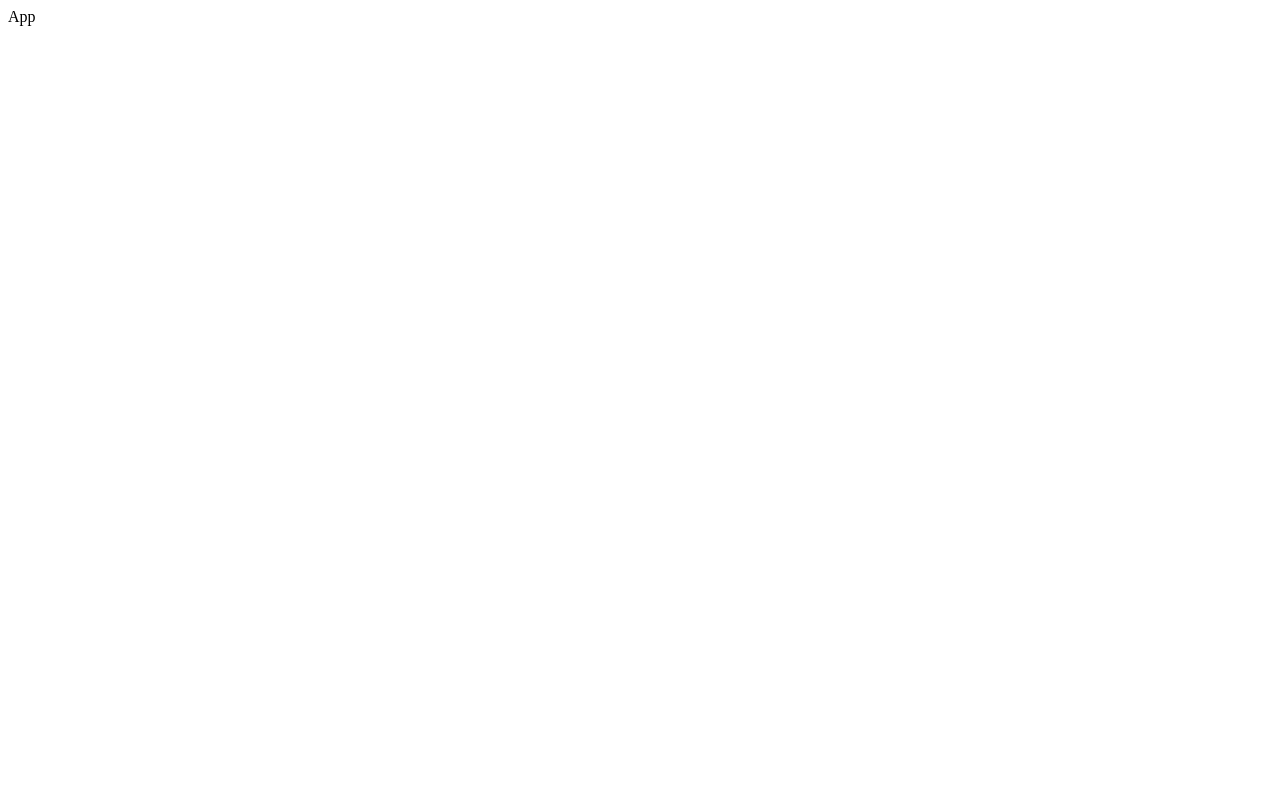
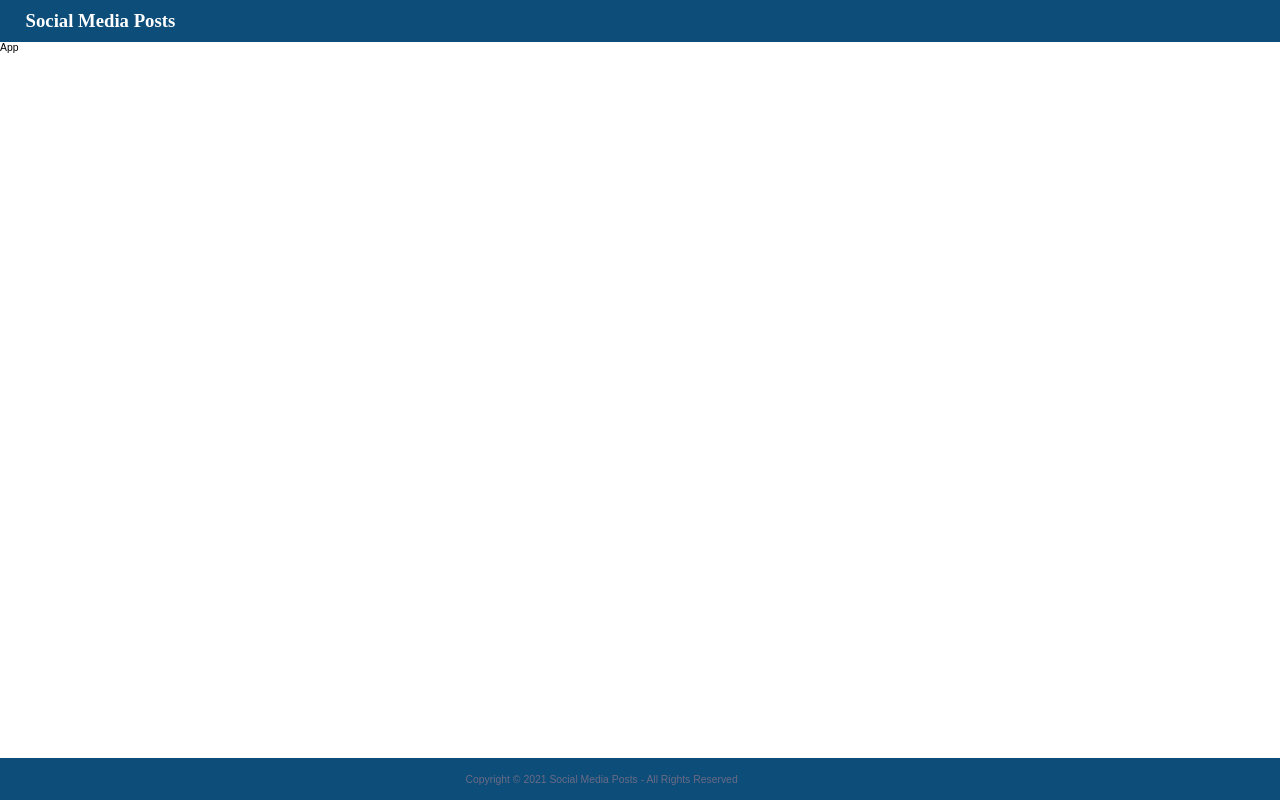
Before and after one commit to mohanedkohil11/social-media-posts, a React (Create React App) app: page / in a window 1280 px wide. Built offline with nearby package versions, Linux system fonts and the light colour scheme.

Commit message:
structuring the app

```diff
--- a/package.json
+++ b/package.json
@@ -6,8 +6,11 @@
     "@testing-library/jest-dom": "^5.11.4",
     "@testing-library/react": "^11.1.0",
     "@testing-library/user-event": "^12.1.10",
+    "axios": "^0.21.1",
+    "node-sass": "^6.0.0",
     "react": "^17.0.2",
     "react-dom": "^17.0.2",
+    "react-router-dom": "^5.2.0",
     "react-scripts": "4.0.3",
     "web-vitals": "^1.0.1"
   },
--- a/src/App.js
+++ b/src/App.js
@@ -1,8 +1,17 @@
+import React from 'react';
+import Footer from './components/layout/Footer';
+import Header from './components/layout/Header';
+import './styles/globals.scss';
+import './styles/layout.scss'
 function App() {
   return (
-    <div className="App">
-      App
-    </div>
+    <app>
+      <Header />
+      <appBody>
+        App
+      </appBody>
+      <Footer />
+    </app>
   );
 }
 
--- /dev/null
+++ b/src/components/layout/Footer.js
@@ -0,0 +1,12 @@
+import React from 'react'
+
+function Footer() {
+    return (
+        <footer>
+            <div className="container">
+                <p>Copyright © 2021 Social Media Posts - All Rights Reserved</p>
+            </div>
+        </footer>
+    )
+}
+export default Footer;
--- /dev/null
+++ b/src/components/layout/Header.js
@@ -0,0 +1,12 @@
+import React from 'react'
+
+function Header() {
+    return (
+        <header>
+            <div className="container">
+                <h1>  Social Media Posts  </h1>
+            </div>
+        </header>
+    )
+}
+export default Header;
--- /dev/null
+++ b/src/styles/globals.scss
@@ -0,0 +1,76 @@
+@import "./varibles.scss";
+
+html {
+  font-family: $mainFontFamily;
+  // this define what 1rem is ,, we want >>> 1 rem = 10px; 10px/16px=62.5% <<<
+  font-size: 70%;
+
+  @media (max-width: 1366px) {
+    font-size: 65%;
+  }
+
+  @media (max-width: 900px) {
+    font-size: 62.5%; //1rem = 10px
+  }
+
+  @media (max-width: 540px) {
+    font-size: 62.5%;
+  }
+}
+
+body {
+  margin: 0rem;
+}
+
+.container {
+  width: 1280px;
+  margin: 0% auto;
+  overflow: hidden;
+
+  @media (max-width: 1400px) {
+    width: 90%;
+    margin: 0px 2%;
+  }
+}
+
+// global styling
+h1,
+h2,
+h3,
+h4,
+h5,
+h6,
+button {
+  font-family: $headingFontFamily;
+}
+
+p,
+input,
+textarea {
+  font-family: $mainFontFamily;
+  color: $body-dark;
+}
+
+input,
+textarea,
+button {
+  &:focus {
+    outline: none;
+  }
+}
+
+a {
+  color: inherit;
+  text-decoration: none;
+}
+
+app {
+  display: flex;
+  flex-direction: column;
+  // justify-content: space-between;
+  min-height: 100vh;
+}
+
+appBody {
+  flex: 1 1 auto;
+}
--- /dev/null
+++ b/src/styles/layout.scss
@@ -0,0 +1,34 @@
+@import "./varibles.scss";
+
+header,
+footer {
+  height: 4rem;
+  background-color: $primary-dark;
+  color: $light;
+  display: flex;
+  align-items: center;
+}
+
+header {
+  flex: 0 1 auto;
+  h1 {
+    margin: 0px;
+    font-size: 1.8rem;
+    display: inline-block;
+  }
+
+  a {
+    color: inherit;
+    text-decoration: none;
+    font-weight: bold;
+
+    text-transform: capitalize;
+    margin: auto 0.5rem;
+  }
+}
+
+footer {
+  p {
+    text-align: center;
+  }
+}
--- /dev/null
+++ b/src/styles/varibles.scss
@@ -0,0 +1,13 @@
+$mainFontFamily: "Poppins", sans-serif;
+$headingFontFamily: "Balsamiq Sans", cursive;
+
+$primary: #0f6dae;
+$primary-dark: #0c4d7a;
+$light: white;
+$off-light: #fafafa;
+$dark: black;
+$body-dark: #6b6b84;
+$light-grey: #eee;
+$white-smoke: whitesmoke;
+
+$trans-250: 0.25s all ease;
--- /dev/null
+++ b/src/utils/History.js
@@ -0,0 +1,3 @@
+
+import { createBrowserHistory } from 'history';
+export default createBrowserHistory();
--- /dev/null
+++ b/src/utils/Requester.js
@@ -0,0 +1,5 @@
+import axios from 'axios';
+
+export default axios.create({
+    baseURL: "https://jsonplaceholder.typicode.com",
+})
```
Also changed, not shown: 1 other file (tests, documents, lock files or other folders).
